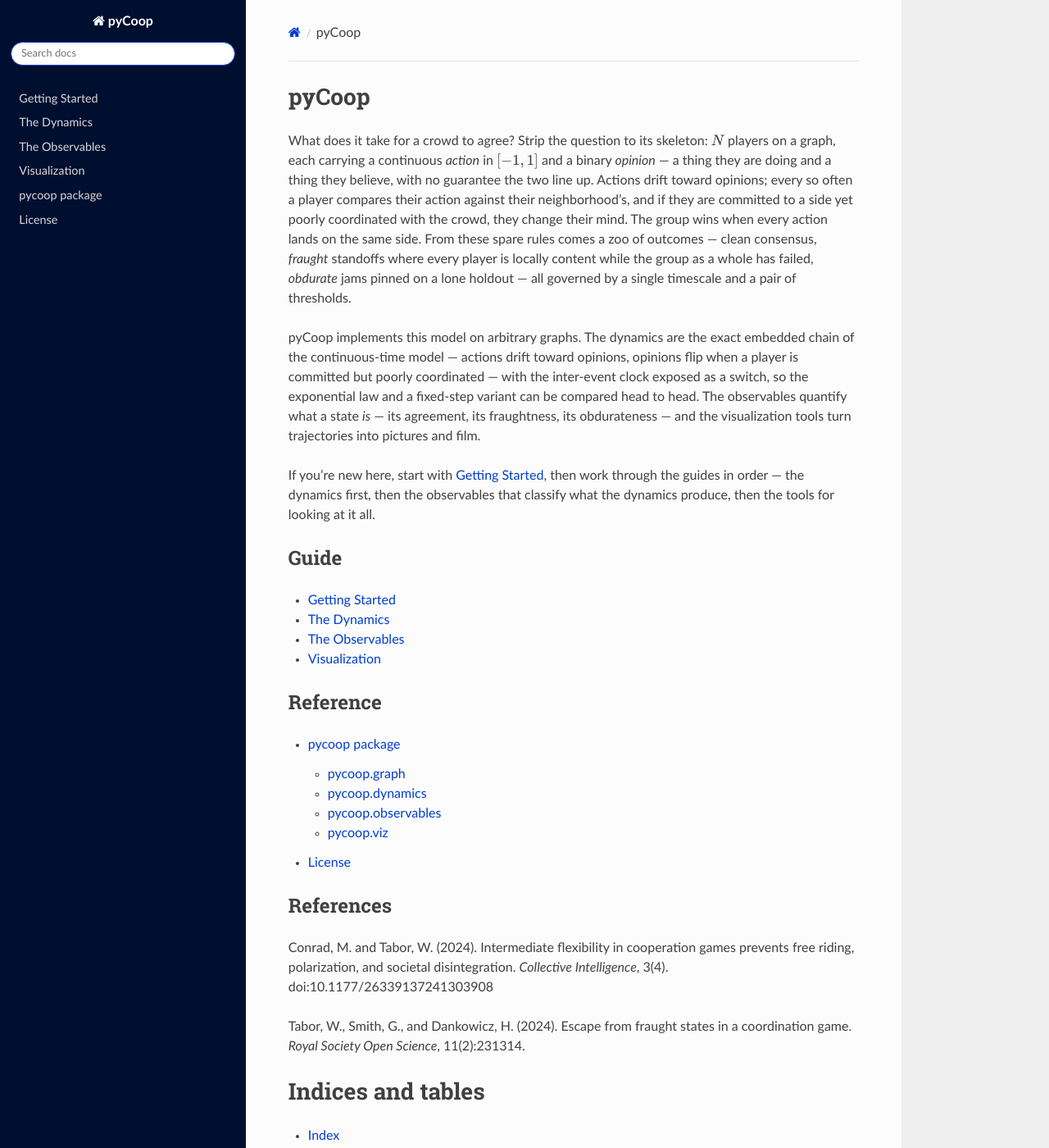
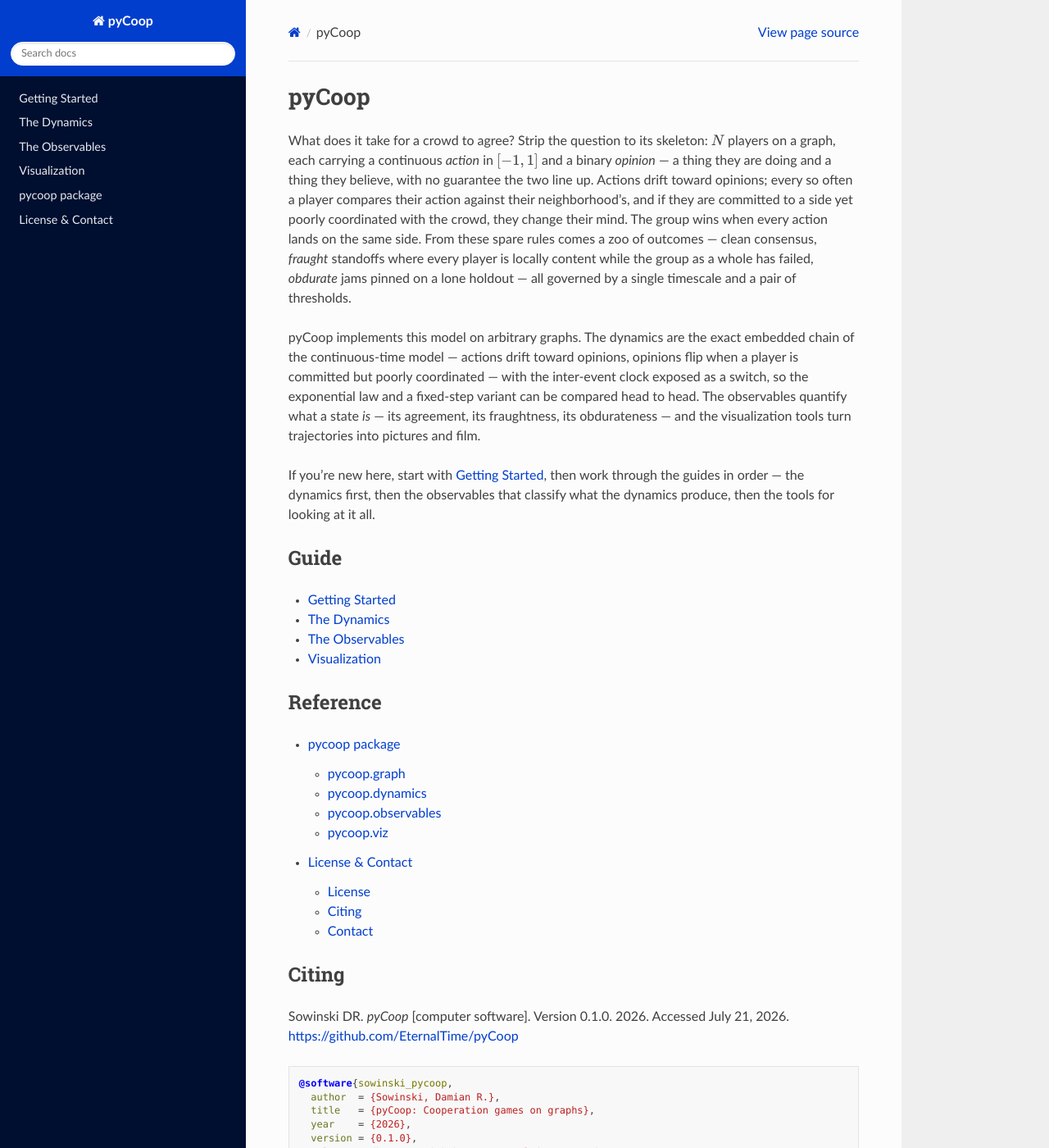
Before and after one commit to EternalTime/pyCoop, a Sphinx documentation site: the page built from docs/index.rst, in a window 1280 px wide and 1400 px high. Shown: the whole window at 82% size. Built offline with Sphinx 7.4.7 and the Read the Docs theme 3.1.0, drawn with Linux system fonts in a browser that asks for light colours; some of the changed text lies outside the part shown.

Commit message:
Restructure the documentation landing and licence pages and adjust the theme colours

```diff
--- a/docs/_static/custom.css
+++ b/docs/_static/custom.css
@@ -5,11 +5,11 @@
 
 .wy-side-nav-search,
 .wy-nav-top {
-    background: #000E2F;
+    background: #013ECD;   /* Royal Blue — brighter masthead, contrasts the navy nav below */
 }
 
 .wy-side-nav-search input[type=text] {
-    border-color: #013ECD;
+    border-color: #ffffff;
 }
 
 .wy-nav-side {
@@ -20,12 +20,23 @@
     color: #7C878E;
 }
 
-/* Royal Blue accent for links (replaces the RTD #2980B9). */
-a,
-a:visited {
+/* Lighter menu text for readability on the navy nav.
+   Current section sits on a light panel, so keep it dark. */
+.wy-menu-vertical a {
+    color: #e6ebf1;
+}
+
+.wy-menu-vertical li.current a {
+    color: #404040;
+}
+
+/* Royal Blue accent for content links (replaces the RTD #2980B9).
+   Scoped to .rst-content so it does not override the sidebar menu text. */
+.rst-content a,
+.rst-content a:visited {
     color: #013ECD;
 }
 
-a:hover {
+.rst-content a:hover {
     color: #000E2F;
 }
--- a/docs/conf.py
+++ b/docs/conf.py
@@ -18,6 +18,7 @@ extensions = [
     "sphinx.ext.mathjax",
     "sphinx.ext.viewcode",
     "sphinx.ext.intersphinx",
+    "sphinx_copybutton",
 ]
 
 intersphinx_mapping = {
@@ -39,4 +40,3 @@ exclude_patterns = ["_build"]
 html_theme = "sphinx_rtd_theme"
 html_static_path = ["_static"]
 html_css_files = ["custom.css"]
-html_show_sourcelink = False
--- a/docs/index.rst
+++ b/docs/index.rst
@@ -48,6 +48,21 @@ Reference
    api/pycoop
    license
 
+Citing
+^^^^^^
+
+Sowinski DR. *pyCoop* [computer software]. Version 0.1.0. 2026. Accessed July 21, 2026. https://github.com/EternalTime/pyCoop
+
+.. code-block:: bibtex
+
+   @software{sowinski_pycoop,
+     author  = {Sowinski, Damian R.},
+     title   = {pyCoop: Cooperation games on graphs},
+     year    = {2026},
+     version = {0.1.0},
+     url     = {https://github.com/EternalTime/pyCoop}
+   }
+
 References
 ^^^^^^^^^^
 
```
Also changed, not shown: docs/license.rst (+27 -1 lines).
